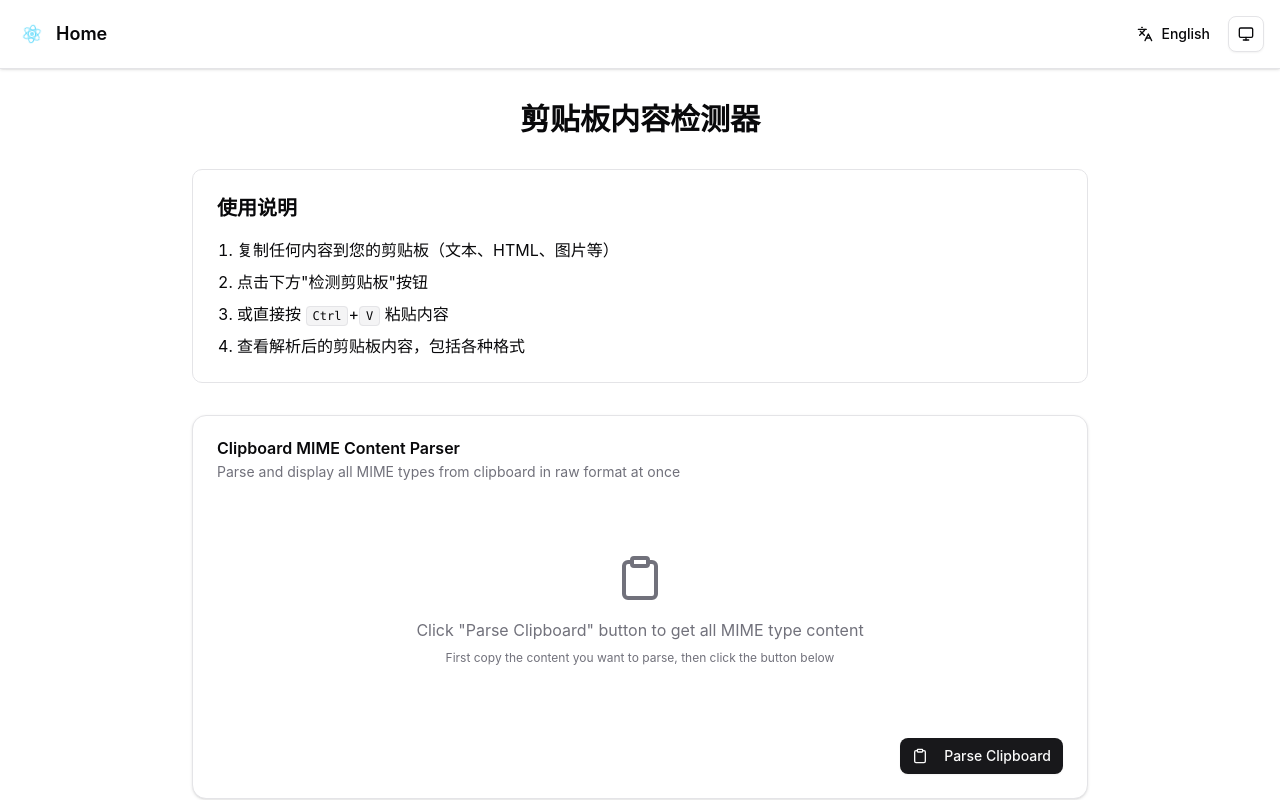
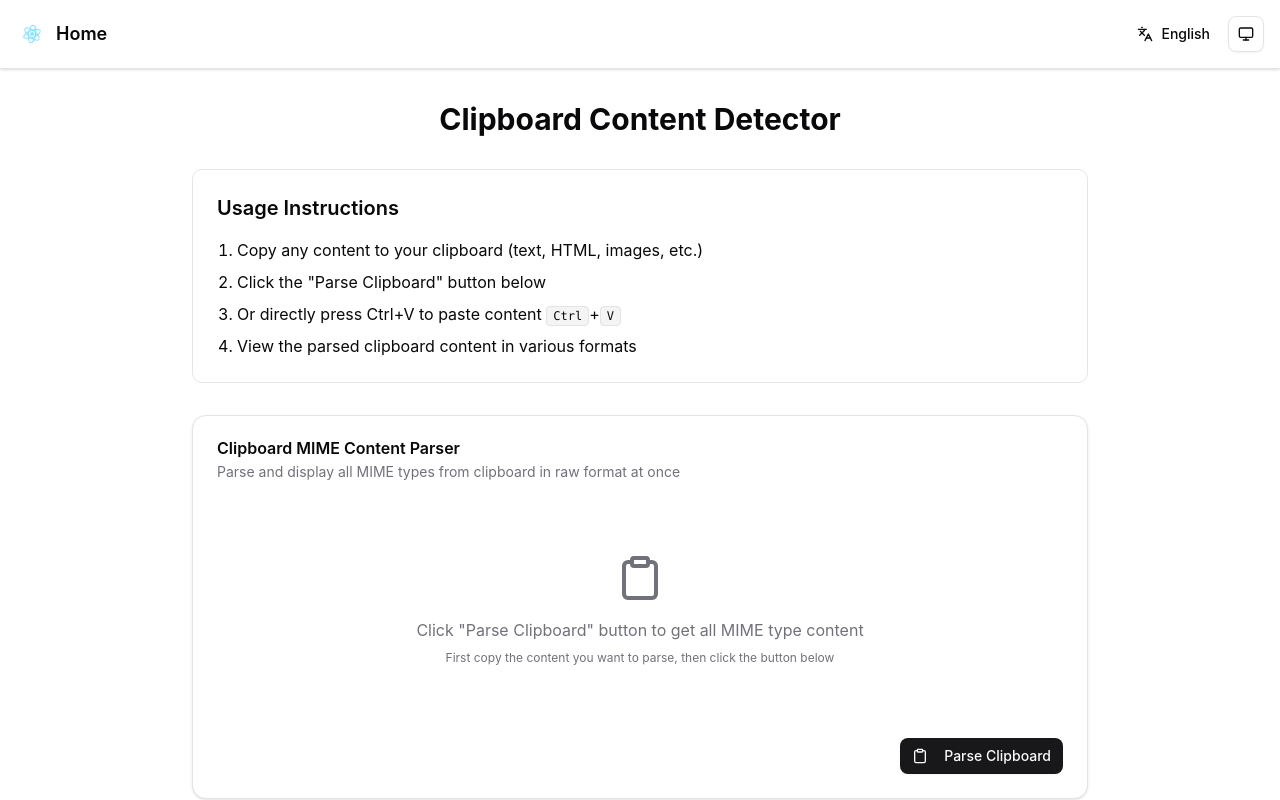
Before and after one commit to 1103837067/tsTools, a React (Vite) app: page /clipboard-analyzer in a window 1280 px wide. Built offline with nearby package versions, Linux system fonts and the light colour scheme.

Commit message:
feat: 为使用说明添加完整的多语言支持
- 添加 clipboardPage 翻译字段，包含标题、说明步骤和注意事项
- 更新 clipboard.tsx 和 clipboard-analyzer.tsx 使用翻译函数
- 支持中英文使用说明的实时切换
- 保持 UI 组件的键盘快捷键显示

```diff
--- a/src/locales/en-US.json
+++ b/src/locales/en-US.json
@@ -90,5 +90,22 @@
       "parsing": "Parsing",
       "reparse": "Re-parse"
     }
+  },
+  "clipboardPage": {
+    "title": "Clipboard Content Detector",
+    "pageTitle": "Clipboard Detector",
+    "instructions": {
+      "title": "Usage Instructions",
+      "step1": "Copy any content to your clipboard (text, HTML, images, etc.)",
+      "step2": "Click the \"Parse Clipboard\" button below",
+      "step3": "Allow website access to clipboard in the permission popup (if any)",
+      "step3alt": "Or directly press Ctrl+V to paste content",
+      "step4": "View the parsed clipboard content in various formats"
+    },
+    "notice": {
+      "security": "Note: Due to browser security restrictions, some content may not be fully accessible.",
+      "securityAlt": "Note: Due to browser security restrictions, some content may require manual pasting (Ctrl+V or ⌘+V).",
+      "privacy": "This tool is only used to detect clipboard content and will not upload or store your data."
+    }
   }
 }
--- a/src/locales/zh-CN.json
+++ b/src/locales/zh-CN.json
@@ -90,5 +90,22 @@
       "parsing": "解析中",
       "reparse": "重新解析"
     }
+  },
+  "clipboardPage": {
+    "title": "剪贴板内容检测器",
+    "pageTitle": "剪贴板检测器",
+    "instructions": {
+      "title": "使用说明",
+      "step1": "复制任何内容到您的剪贴板（文本、HTML、图片等）",
+      "step2": "点击下方\"检测剪贴板\"按钮",
+      "step3": "在弹出的权限请求中，允许网站访问剪贴板（如果有）",
+      "step3alt": "或直接按 Ctrl+V 粘贴内容",
+      "step4": "查看解析后的剪贴板内容，包括各种格式"
+    },
+    "notice": {
+      "security": "注意：由于浏览器安全限制，某些内容可能无法完全访问。",
+      "securityAlt": "注意：由于浏览器安全限制，某些内容可能需要您手动粘贴（Ctrl+V 或 ⌘+V）。",
+      "privacy": "此工具仅用于检测剪贴板内容，不会上传或存储您的数据。"
+    }
   }
 }
--- a/src/routes/clipboard-analyzer.tsx
+++ b/src/routes/clipboard-analyzer.tsx
@@ -12,30 +12,29 @@ function ClipboardAnalyzerPage() {
 
   // 根据当前语言设置页面标题
   useEffect(() => {
-    document.title = t('剪贴板检测器');
+    document.title = t('clipboardPage.pageTitle');
   }, [t]);
 
   return (
     <div className="container mx-auto max-w-4xl py-8">
-      <h1 className="mb-8 text-center text-3xl font-bold">剪贴板内容检测器</h1>
+      <h1 className="mb-8 text-center text-3xl font-bold">{t('clipboardPage.title')}</h1>
 
       <div className="mb-8 rounded-lg border bg-card p-6">
-        <h2 className="mb-4 text-xl font-semibold">使用说明</h2>
+        <h2 className="mb-4 text-xl font-semibold">{t('clipboardPage.instructions.title')}</h2>
         <ol className="list-decimal space-y-2 pl-5">
-          <li>复制任何内容到您的剪贴板（文本、HTML、图片等）</li>
-          <li>点击下方"检测剪贴板"按钮</li>
+          <li>{t('clipboardPage.instructions.step1')}</li>
+          <li>{t('clipboardPage.instructions.step2')}</li>
           <li>
-            或直接按{' '}
+            {t('clipboardPage.instructions.step3alt')}{' '}
             <kbd className="rounded border bg-muted px-1.5 py-0.5 text-xs">
               Ctrl
             </kbd>
             +
             <kbd className="rounded border bg-muted px-1.5 py-0.5 text-xs">
               V
-            </kbd>{' '}
-            粘贴内容
+            </kbd>
           </li>
-          <li>查看解析后的剪贴板内容，包括各种格式</li>
+          <li>{t('clipboardPage.instructions.step4')}</li>
         </ol>
       </div>
 
@@ -43,8 +42,8 @@ function ClipboardAnalyzerPage() {
 
       <div className="mt-8 text-center text-sm text-muted-foreground">
         <p>
-          注意：由于浏览器安全限制，某些内容可能需要您手动粘贴（Ctrl+V 或
-          ⌘+V）。 此工具仅用于检测剪贴板内容，不会上传或存储您的数据。
+          {t('clipboardPage.notice.securityAlt')}{' '}
+          {t('clipboardPage.notice.privacy')}
         </p>
       </div>
     </div>
--- a/src/routes/clipboard.tsx
+++ b/src/routes/clipboard.tsx
@@ -12,20 +12,20 @@ function ClipboardPage() {
 
   // 根据当前语言设置页面标题
   useEffect(() => {
-    document.title = t('剪贴板检测器');
+    document.title = t('clipboardPage.pageTitle');
   }, [t]);
 
   return (
     <div className="container mx-auto max-w-4xl py-8">
-      <h1 className="mb-8 text-center text-3xl font-bold">剪贴板内容检测器</h1>
+      <h1 className="mb-8 text-center text-3xl font-bold">{t('clipboardPage.title')}</h1>
 
       <div className="mb-8 rounded-lg border bg-card p-6">
-        <h2 className="mb-4 text-xl font-semibold">使用说明</h2>
+        <h2 className="mb-4 text-xl font-semibold">{t('clipboardPage.instructions.title')}</h2>
         <ol className="list-decimal space-y-2 pl-5">
-          <li>复制任何内容到您的剪贴板（文本、HTML、图片等）</li>
-          <li>点击下方"检测剪贴板"按钮</li>
-          <li>在弹出的权限请求中，允许网站访问剪贴板（如果有）</li>
-          <li>查看解析后的剪贴板内容，包括各种格式</li>
+          <li>{t('clipboardPage.instructions.step1')}</li>
+          <li>{t('clipboardPage.instructions.step2')}</li>
+          <li>{t('clipboardPage.instructions.step3')}</li>
+          <li>{t('clipboardPage.instructions.step4')}</li>
         </ol>
       </div>
 
@@ -33,8 +33,8 @@ function ClipboardPage() {
 
       <div className="mt-8 text-center text-sm text-muted-foreground">
         <p>
-          注意：由于浏览器安全限制，某些内容可能无法完全访问。
-          此工具仅用于检测剪贴板内容，不会上传或存储您的数据。
+          {t('clipboardPage.notice.security')}{' '}
+          {t('clipboardPage.notice.privacy')}
         </p>
       </div>
     </div>
--- a/workflows/ci.yml
+++ /dev/null
@@ -1,48 +0,0 @@
-name: CI
-
-on:
-  push:
-    branches: [main, develop]
-  pull_request:
-    branches: [main]
-
-jobs:
-  test:
-    runs-on: ubuntu-latest
-
-    strategy:
-      matrix:
-        node-version: [18.x, 20.x]
-
-    steps:
-      - name: Checkout code
-        uses: actions/checkout@v4
-
-      - name: Setup pnpm
-        uses: pnpm/action-setup@v2
-        with:
-          version: 9
-
-      - name: Setup Node.js ${{ matrix.node-version }}
-        uses: actions/setup-node@v4
-        with:
-          node-version: ${{ matrix.node-version }}
-          cache: 'pnpm'
-
-      - name: Install dependencies
-        run: pnpm install --no-frozen-lockfile
-
-      - name: Type check
-        run: pnpm type-check
-
-      - name: Lint
-        run: pnpm lint
-
-      - name: Format check
-        run: pnpm format:check
-
-      - name: Build
-        run: pnpm build
-
-      - name: Test
-        run: pnpm test
--- a/workflows/deploy.yml
+++ /dev/null
@@ -1,60 +0,0 @@
-name: Deploy to GitHub Pages
-
-on:
-  push:
-    branches: [master]
-  workflow_dispatch:
-
-permissions:
-  contents: read
-  pages: write
-  id-token: write
-
-concurrency:
-  group: 'pages'
-  cancel-in-progress: false
-
-jobs:
-  build:
-    runs-on: ubuntu-latest
-    steps:
-      - name: Checkout
-        uses: actions/checkout@v4
-
-      - name: Setup pnpm
-        uses: pnpm/action-setup@v2
-        with:
-          version: 9
-
-      - name: Setup Node.js
-        uses: actions/setup-node@v4
-        with:
-          node-version: 20
-          cache: 'pnpm'
-
-      - name: Setup Pages
-        uses: actions/configure-pages@v4
-
-      - name: Install dependencies
-        run: pnpm install --no-frozen-lockfile
-
-      - name: Build for GitHub Pages
-        run: pnpm build
-        env:
-          GITHUB_PAGES: 'true'
-
-      - name: Upload artifact
-        uses: actions/upload-pages-artifact@v3
-        with:
-          path: ./dist
-
-  deploy:
-    environment:
-      name: github-pages
-      url: ${{ steps.deployment.outputs.page_url }}
-    runs-on: ubuntu-latest
-    needs: build
-    steps:
-      - name: Deploy to GitHub Pages
-        id: deployment
-        uses: actions/deploy-pages@v4
```
